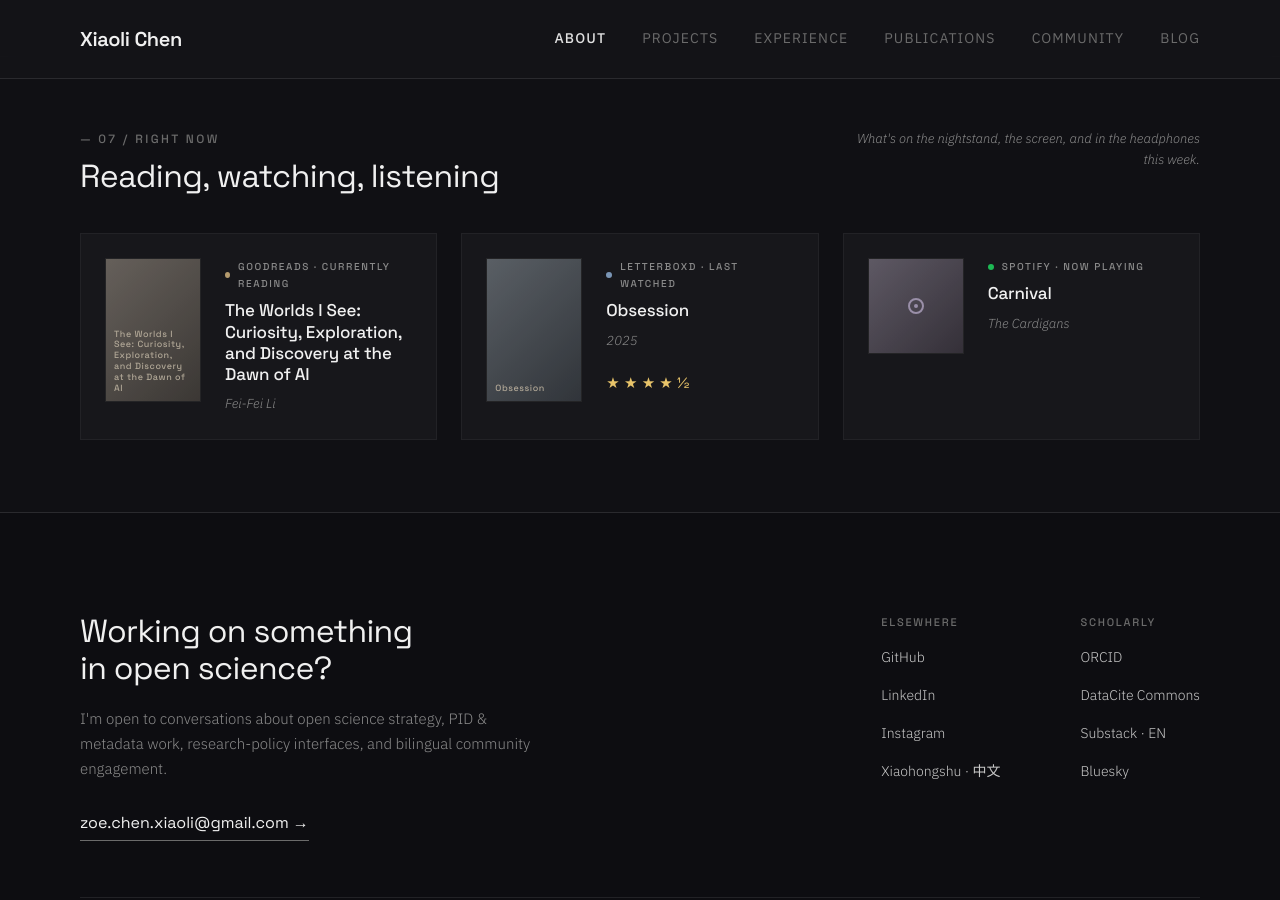
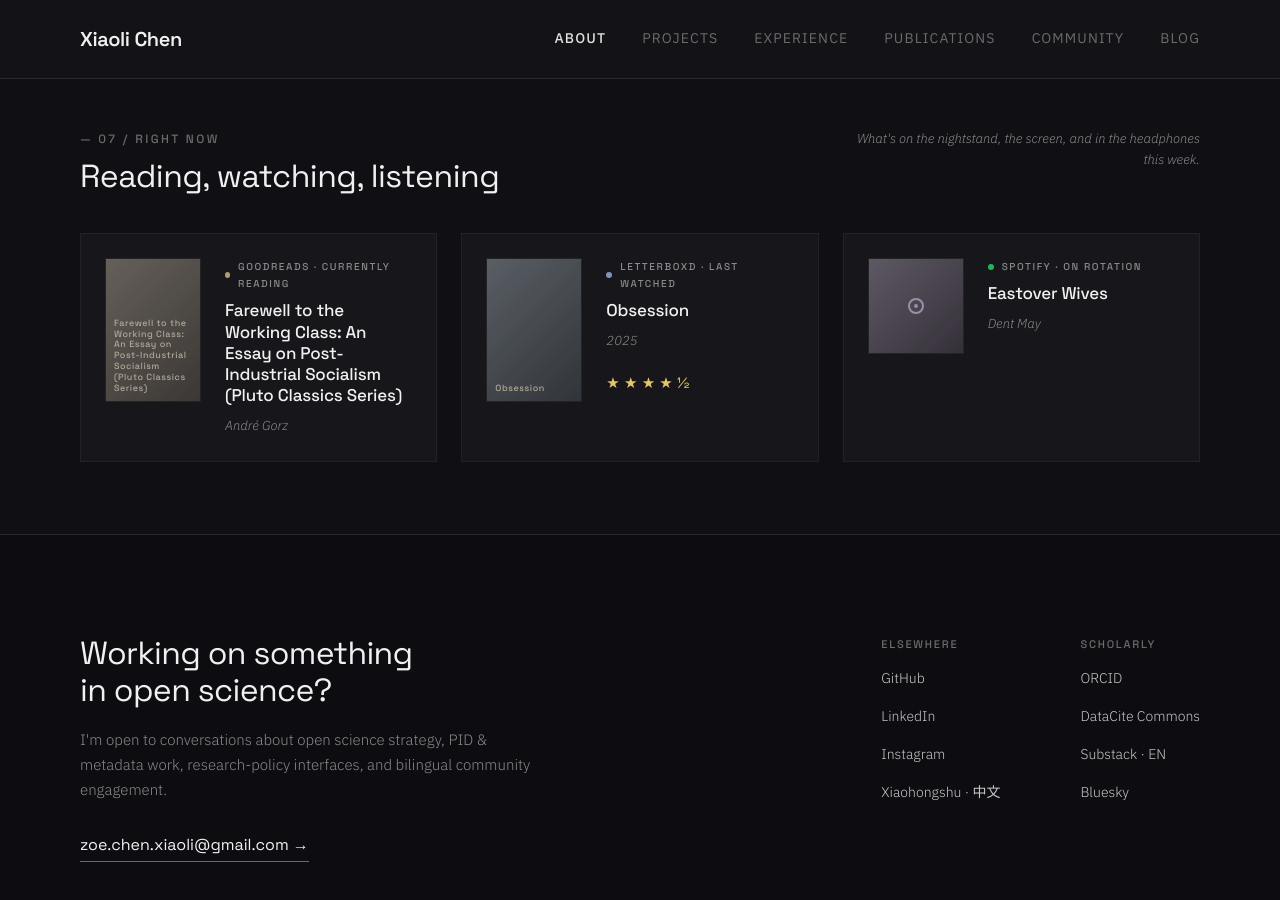
Before and after one commit to xchen101/xchen101.github.io, a Jekyll site: the page built from index.md, in a window 1280 px wide and 900 px high, scrolled down 6612 px. Built offline with Jekyll 4.4.1, drawn with Linux system fonts in a browser that asks for light colours; comment, search, counter and statistics services are not loaded; grey boxes are pictures that could not be loaded.

Commit message:
update: Right Now widget data (auto)

```diff
--- a/_data/now.yml
+++ b/_data/now.yml
@@ -1,14 +1,14 @@
-# Right now — auto-generated by Hermes cron on 2026-06-05 11:00 UTC
+# Right now — auto-generated by Hermes cron on 2026-06-05 17:00 UTC
 # Sources: Goodreads RSS / Letterboxd RSS / Spotify API
 
 reading:
   service: "Goodreads"
   accent: "#B59B6E"
   label: "Currently reading"
-  title: "The Worlds I See: Curiosity, Exploration, and Discovery at the Dawn of AI"
-  author: "Fei-Fei Li"
+  title: "Farewell to the Working Class: An Essay on Post-Industrial Socialism (Pluto Classics Series)"
+  author: "André Gorz"
   profile_url: "https://www.goodreads.com/user/show/12162109-xiaoli"
-  image: "https://i.gr-assets.com/images/S/compressed.photo.goodreads.com/books/1682738725l/144405196._SY475_.jpg"
+  image: "https://i.gr-assets.com/images/S/compressed.photo.goodreads.com/books/1315713509l/486958.jpg"
 
 watching:
   service: "Letterboxd"
@@ -23,9 +23,9 @@ watching:
 listening:
   service: "Spotify"
   accent: "#1DB954"
-  label: "Now playing"
-  title: "Carnival"
-  artist: "The Cardigans"
-  url: "https://open.spotify.com/track/5TbDM1PBTyODDCTGEoDCxL"
+  label: "On rotation"
+  title: "Eastover Wives"
+  artist: "Dent May"
+  url: "https://open.spotify.com/track/5norS5s3194AxOdIHn1Tyb"
   profile_url: "https://open.spotify.com/"
-  image: "https://i.scdn.co/image/ab67616d00001e02e74005e7698f202f71a9fabc"
+  image: "https://i.scdn.co/image/ab67616d00001e02736e2c749fa256719780732d"
```
